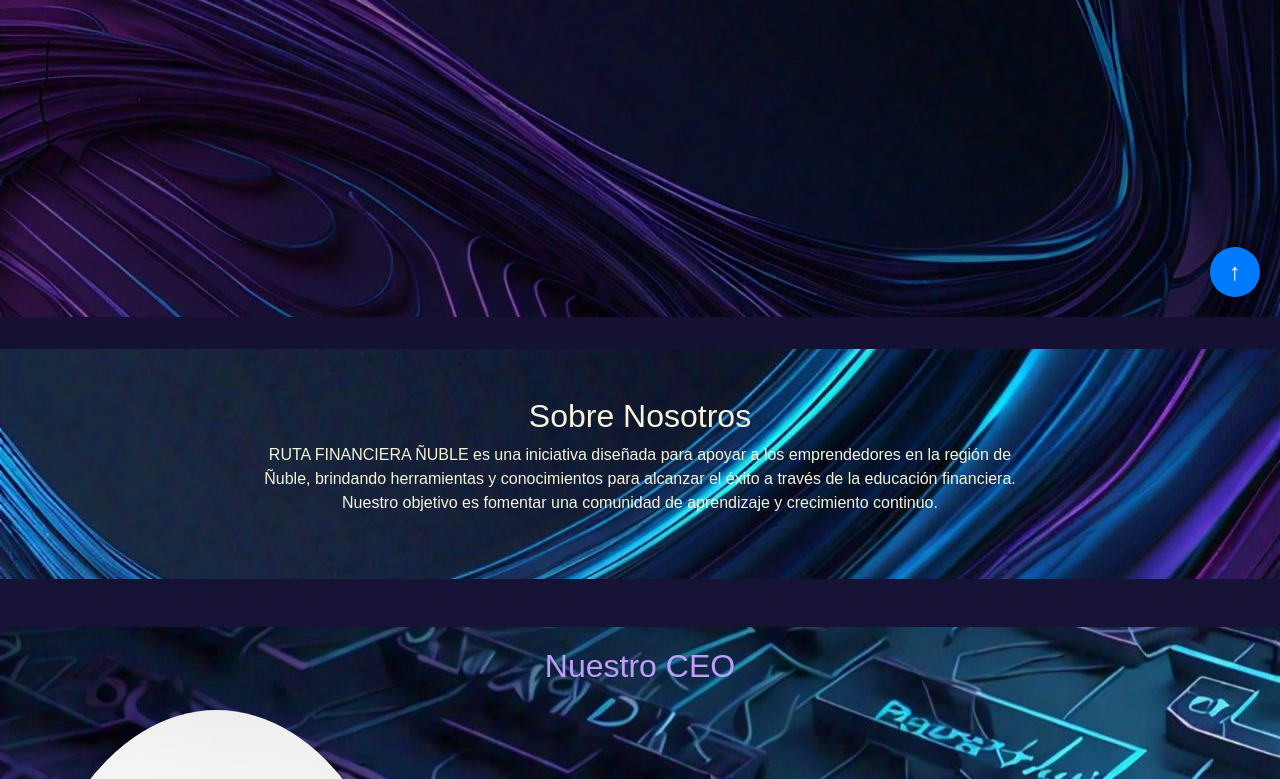
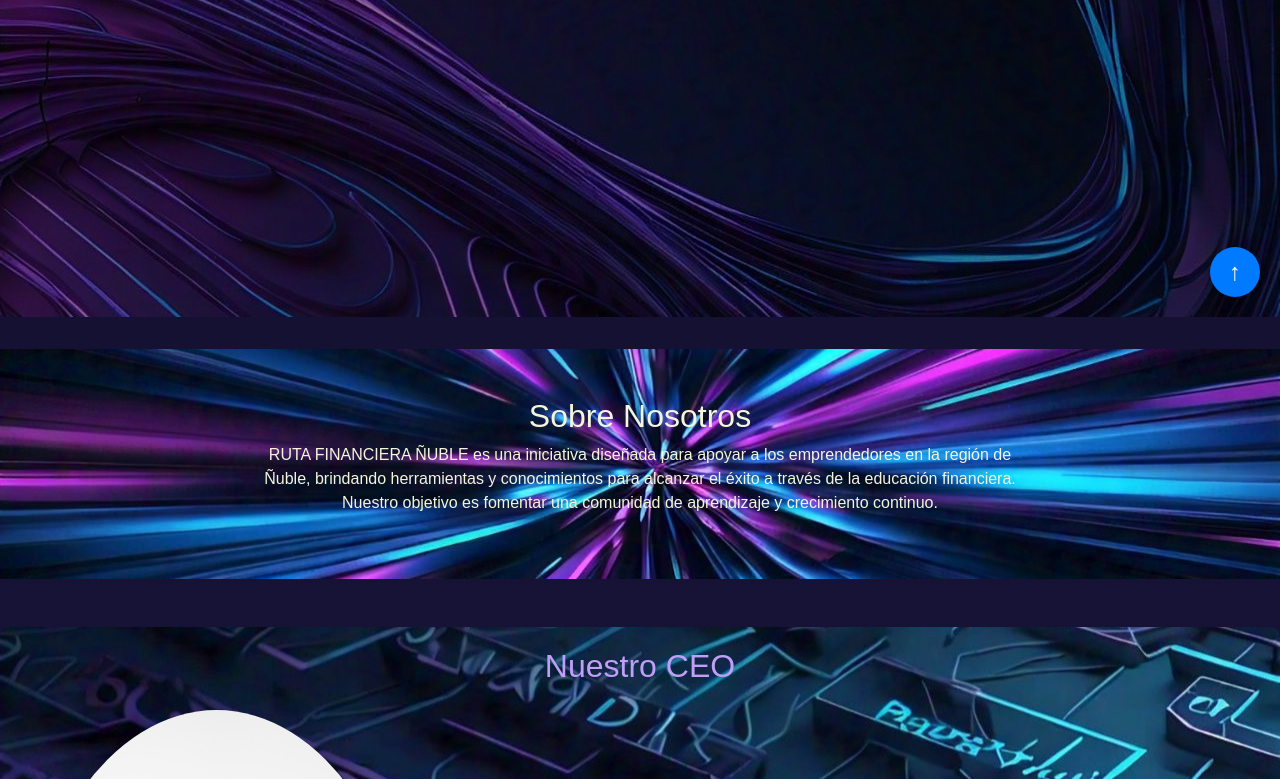
Before and after one commit to Nitenks/Rutafinanciera, a plain HTML site: page index.html in a window 1280 px wide. Shown: the part 483-1262 px from the top of the page. Drawn offline with nearby package versions, Linux system fonts and the light colour scheme.

Commit message:
Update styles.css

```diff
--- a/styles.css
+++ b/styles.css
@@ -531,7 +531,7 @@ header.jumbotron .btn-primary:hover {
 
 /* Parallax Section Styles */
 .parallax {
-    background-image: url('fondoxd.JPG');
+    background-image: url('fondoxd.jpeg');
     background-attachment: fixed;
     background-size: cover;
     background-position: center;
```
